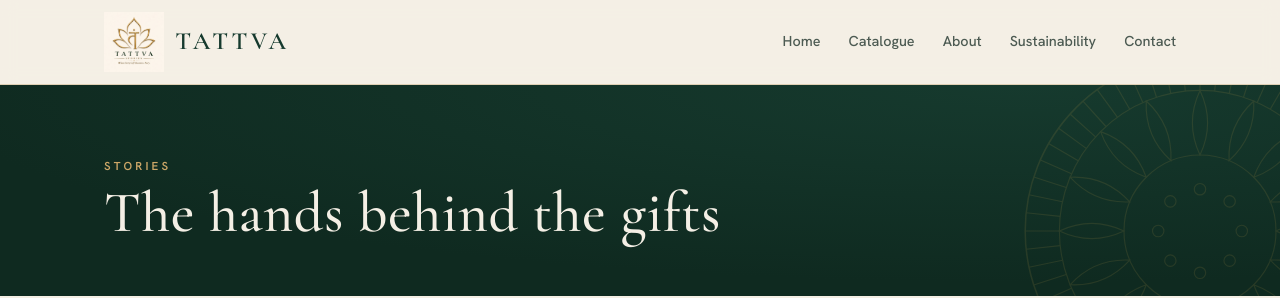
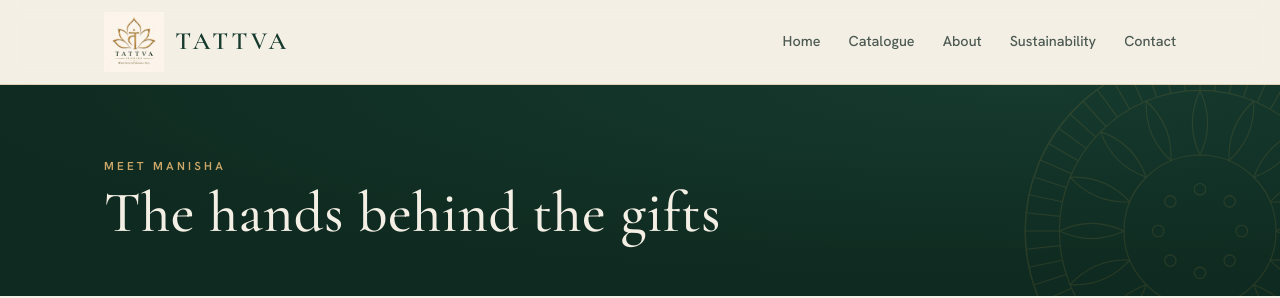
Before and after one commit to kushagr2602/tattva, a Next.js app: page /about in a window 1280 px wide. Shown: the top 298 px of the page. Built offline with nearby package versions, Linux system fonts and the light colour scheme.

Commit message:
Replace 'Stories' eyebrow with meaningful labels (The maker / Meet Manisha)

```diff
--- a/app/about/page.tsx
+++ b/app/about/page.tsx
@@ -14,7 +14,7 @@ export default function AboutPage() {
     <>
       <section className="page-head on-dark">
         <div className="wrap">
-          <p className="eyebrow">{site.owner}</p>
+          <p className="eyebrow">Meet Manisha</p>
           <h1>{about.heading}</h1>
         </div>
       </section>
--- a/app/page.tsx
+++ b/app/page.tsx
@@ -1,6 +1,5 @@
 import Link from "next/link";
 import { getProducts, getSiteImages } from "@/lib/catalogue";
-import { site } from "@/lib/site";
 import Photo from "./components/Photo";
 import ProductCard from "./components/ProductCard";
 import { Toran, Motif, HeroBloom } from "./components/decor";
@@ -171,7 +170,7 @@ export default function Home() {
       {/* ---- about teaser ---- */}
       <section className="about-teaser-band on-dark reveal">
         <div className="wrap">
-          <p className="eyebrow">{site.owner}</p>
+          <p className="eyebrow">The maker</p>
           <h2 className="teaser-title">Made by Manisha</h2>
           <p className="teaser-body">
             Tattva is run by Manisha, an artist and chef who spent years making these gifts for her
```
